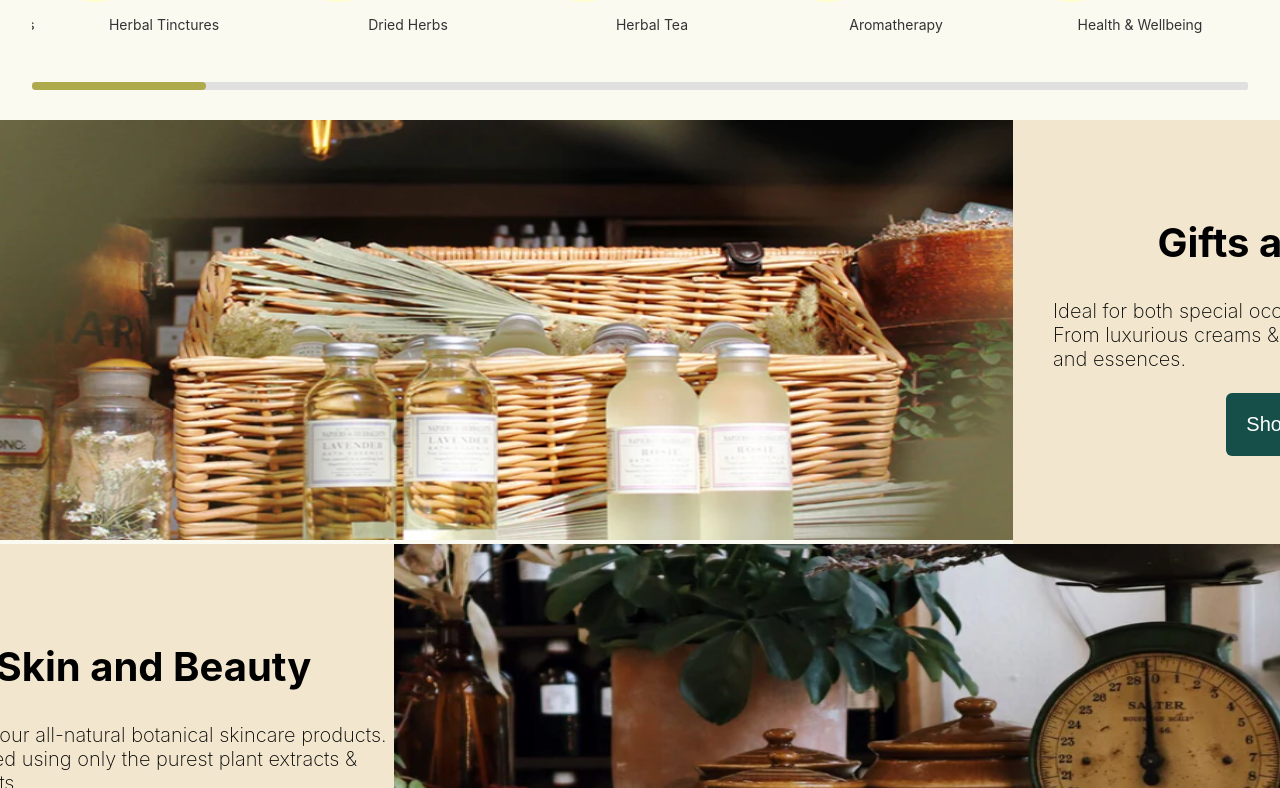
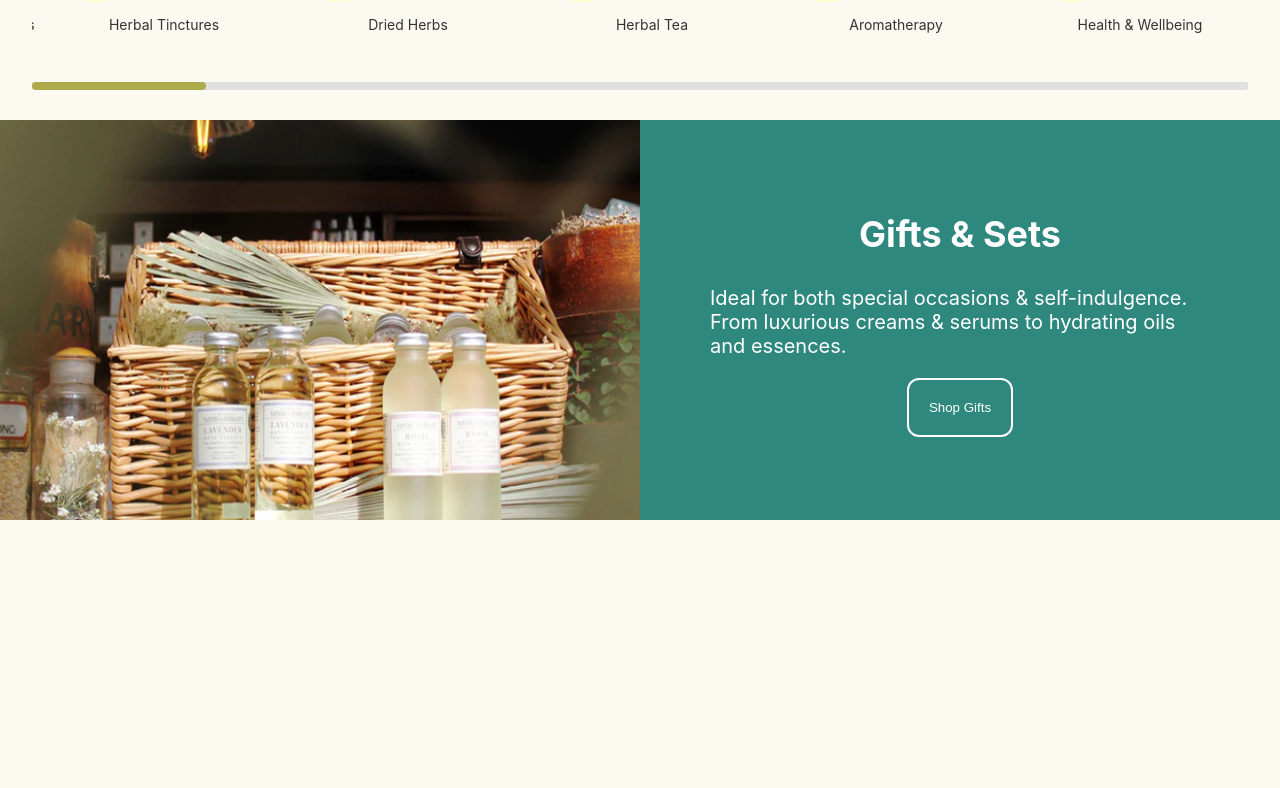
Before and after one commit to manub4458/Napier_web, a React (Create React App) app: page / in a window 1280 px wide. Shown: the part 2012-2800 px from the top of the page. After the commit the page ends 2692 px from the top, so only its background shows below. Built offline with nearby package versions, Linux system fonts and the light colour scheme.

Commit message:
gift section updated

```diff
--- /dev/null
+++ b/src/components/Gift.jsx
@@ -0,0 +1,31 @@
+import React from 'react'
+import gift from '../images/gift1.webp'
+
+const Gift = () => {
+  return (
+   <>
+   <div className="container">
+  <div className="flex-center full-width-height">
+    <div className="half-width full-width-small">
+      <img src={gift} alt="gift" className="image-full" />
+    </div>
+    <div className="bg-custom text-white half-width full-width-small small-space-y-10 small-height-40vh space-y-20 flex-column-center">
+      <div className="flex-column-center small-space-y-3">
+        <h2 className="text-4xl goudy">Gifts & Sets</h2>
+
+      </div>
+      <div className="flex-column-center space-y-12 goudy">
+        <p className="text-xl">
+        Ideal for both special occasions & self-indulgence. From luxurious creams & serums to hydrating oils and essences.
+        </p>
+        <button className="button-custom">Shop Gifts</button>
+      </div>
+    </div>
+  </div>
+</div>
+
+   </>
+  )
+}
+
+export default Gift
--- a/src/components/Landing.jsx
+++ b/src/components/Landing.jsx
@@ -5,7 +5,8 @@ import CustomSlider from './Slider'
 import Hero from './Hero'
 
 import Products from './Products'
-import Gifts from './Gifts'
+// import Gifts from './Gifts'
+import Gift from './Gift'
 
 const Landing = () => {
   return (
@@ -15,7 +16,8 @@ const Landing = () => {
      <Products />
 
     <CustomSlider />
-    <Gifts />
+    {/* <Gifts /> */}
+    <Gift />
     </>
   )
 }
--- a/src/styles/main.css
+++ b/src/styles/main.css
@@ -418,3 +418,112 @@ background-color: rgb(39, 36, 36);
     font-size: 20px;
     border-radius: 6px;
   }
+  .container {
+    display: flex;
+    justify-content: center;
+    flex-wrap: wrap;
+    width: 100%;
+    height: 100%;
+  }
+
+  .flex-center {
+    display: flex;
+    justify-content: center;
+  }
+
+  .full-width-height {
+    width: 100%;
+    height: 100%;
+  }
+
+  .half-width {
+    width: 50vw;
+    /* height: 50vh; */
+  }
+
+  .full-width-small {
+    width: 100%;
+
+  }
+
+  .image-full {
+    width: 100%;
+    height: 50vh;
+
+  }
+
+  .bg-custom {
+    background-color: #2f887e;
+
+  }
+
+  .text-white {
+    color: white;
+  }
+
+  .small-space-y-10 {
+    margin-bottom: 10vh;
+  }
+
+  .small-height-40vh {
+    height: 50vh;
+  }
+
+  .space-y-20 {
+    margin-bottom: 20vh; /* Adjust as necessary */
+  }
+
+  .flex-column-center {
+    display: flex;
+    flex-direction: column;
+    justify-content: center;
+    align-items: center;
+  }
+
+  .text-4xl {
+    font-size: 2.25rem; /* Adjust as necessary */
+  }
+
+  .height-1 {
+    height: 1rem; /* Adjust as necessary */
+  }
+
+  .width-14 {
+    width: 3.5rem; /* Adjust as necessary */
+  }
+
+  .text-xl {
+    font-size: 1.25rem; /* Adjust as necessary */
+    width: 500px;
+  }
+
+  .button-custom {
+    color: white;
+    background-color: transparent;
+    border: 2px solid white;
+    padding: 20px;
+    transition: background-color 0.3s, color 0.3s, font-weight 0.3s;
+    border-radius: 12px;
+  }
+
+  .button-custom:hover {
+    background-color: white;
+    color: black;
+    font-weight: 600;
+  }
+
+
+
+  @media (max-width: 640px) {
+    .half-width {
+      width: 100%;
+    }
+
+    .small-space-y-10 {
+      margin-bottom: 10vh; /* Adjust as necessary */
+    }
+
+    .small-height-40vh {
+      height: 40vh;
+    }
+  }
```
